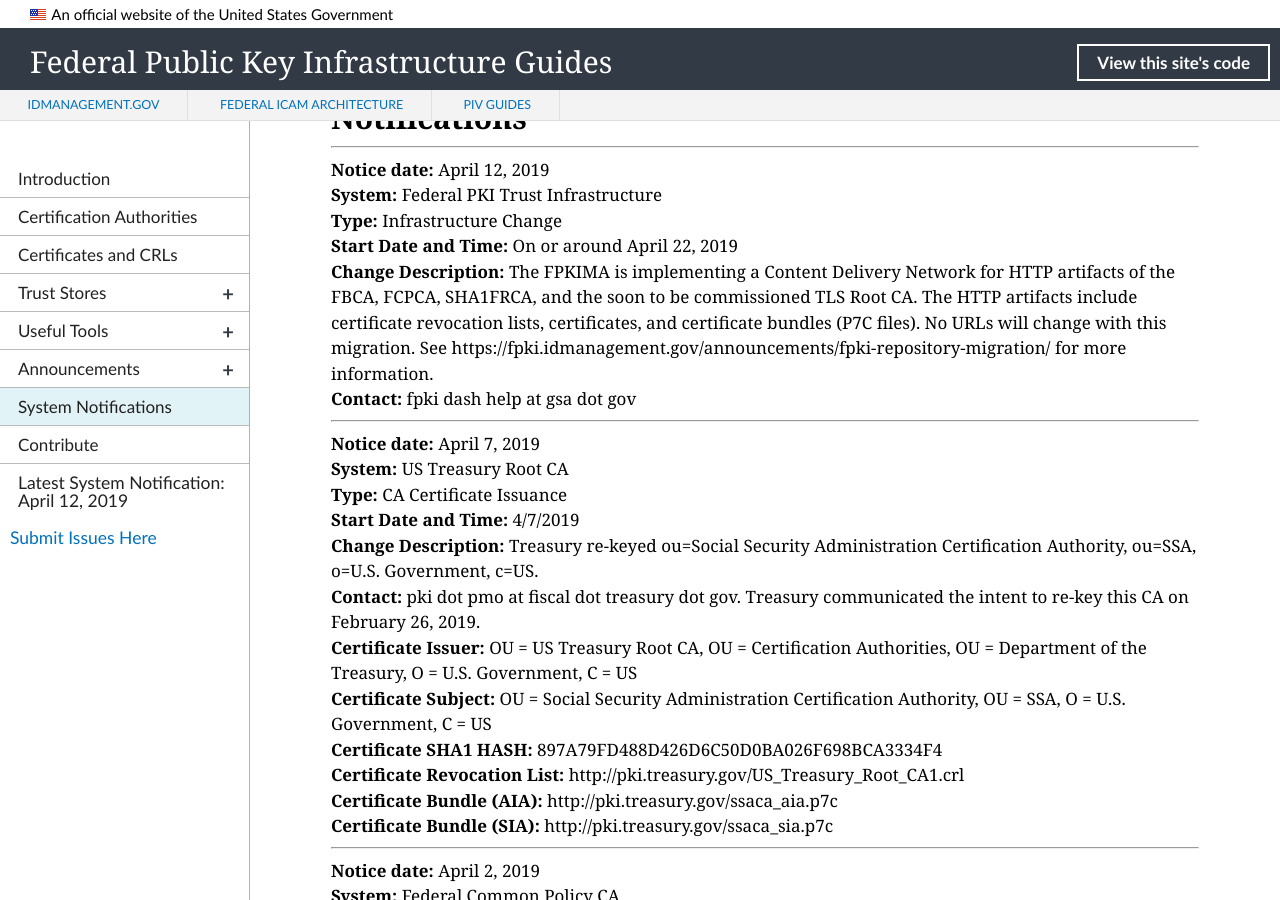
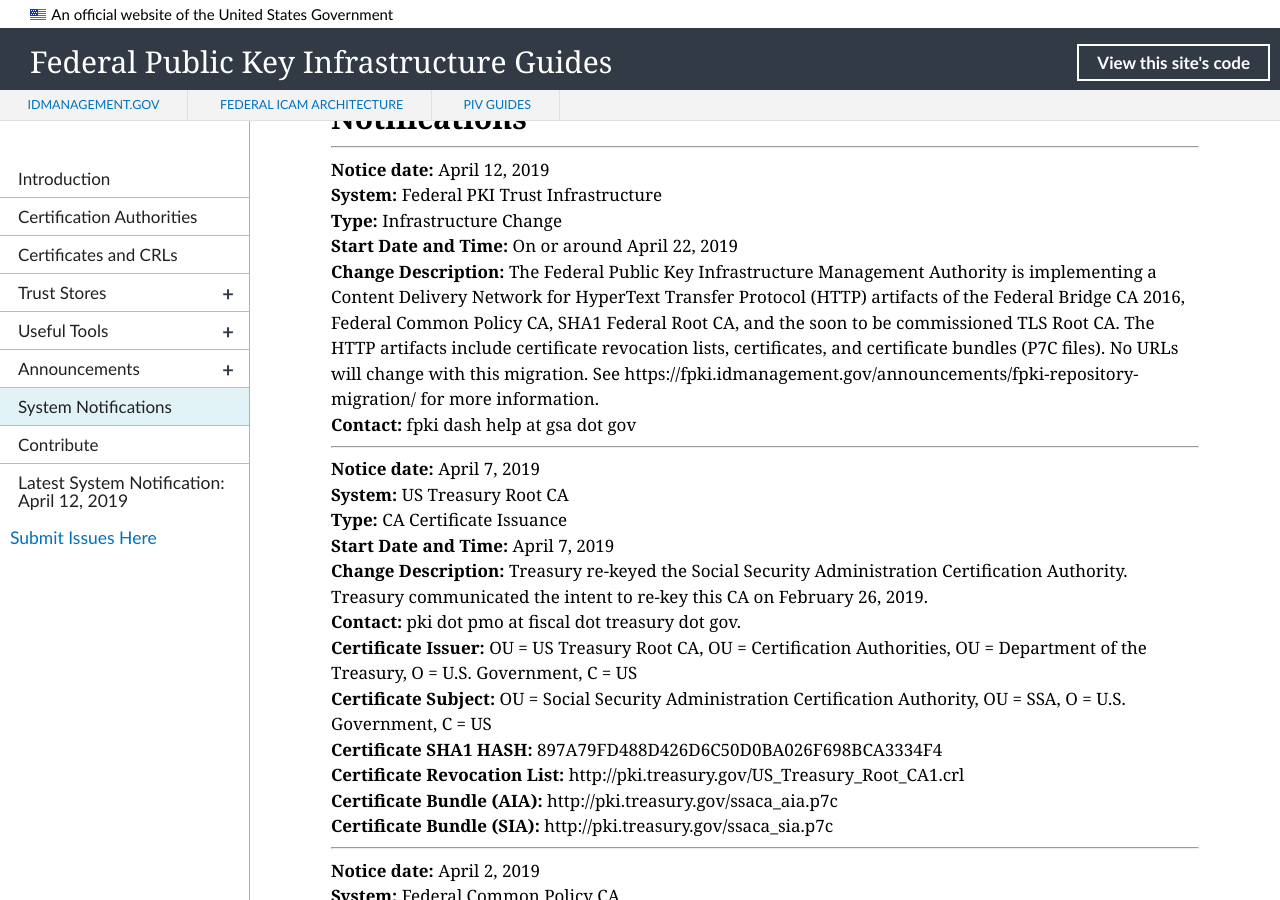
Before and after one commit to GSA/fpki-guides, a Jekyll site: the page built from pages/fpki_notifications.md, in a window 1280 px wide and 900 px high, scrolled down 774 px. Built offline with Jekyll 4.4.1, drawn with Linux system fonts in a browser that asks for light colours; nearby versions of some CDN libraries; library files that are not in the unit come from our copies.

Commit message:
Update notifications.yml

```diff
--- a/_data/notifications.yml
+++ b/_data/notifications.yml
@@ -819,11 +819,11 @@
 
 - notice_date: April 7, 2019
   change_type: CA Certificate Issuance
-  start_datetime: 4/7/2019
-  end_datetime: 4/7/2019
+  start_datetime: April 7, 2019
+  end_datetime: April 7, 2029
   system: US Treasury Root CA
-  change_description: Treasury re-keyed ou=Social Security Administration Certification Authority, ou=SSA, o=U.S. Government, c=US.
-  contact: pki dot pmo at fiscal dot treasury dot gov. Treasury communicated the intent to re-key this CA on February 26, 2019.
+  change_description: Treasury re-keyed the Social Security Administration Certification Authority. Treasury communicated the intent to re-key this CA on February 26, 2019.
+  contact: pki dot pmo at fiscal dot treasury dot gov.
   ca_certificate_hash: 897A79FD488D426D6C50D0BA026F698BCA3334F4
   ca_certificate_issuer: OU = US Treasury Root CA, OU = Certification Authorities, OU = Department of the Treasury, O = U.S. Government, C = US
   ca_certificate_subject: OU = Social Security Administration Certification Authority, OU = SSA, O = U.S. Government, C = US
@@ -837,7 +837,7 @@
   start_datetime: On or around April 22, 2019
   end_datetime:
   system: Federal PKI Trust Infrastructure
-  change_description: The FPKIMA is implementing a Content Delivery Network for HTTP artifacts of the FBCA, FCPCA, SHA1FRCA, and the soon to be commissioned TLS Root CA. The HTTP artifacts include certificate revocation lists, certificates, and certificate bundles (P7C files). No URLs will change with this migration. See https://fpki.idmanagement.gov/announcements/fpki-repository-migration/ for more information.
+  change_description: The Federal Public Key Infrastructure Management Authority is implementing a Content Delivery Network for HyperText Transfer Protocol (HTTP) artifacts of the Federal Bridge CA 2016, Federal Common Policy CA, SHA1 Federal Root CA, and the soon to be commissioned TLS Root CA. The HTTP artifacts include certificate revocation lists, certificates, and certificate bundles (P7C files). No URLs will change with this migration. See https://fpki.idmanagement.gov/announcements/fpki-repository-migration/ for more information.
   contact: fpki dash help at gsa dot gov
   ca_certificate_hash:
   ca_certificate_issuer:
```
